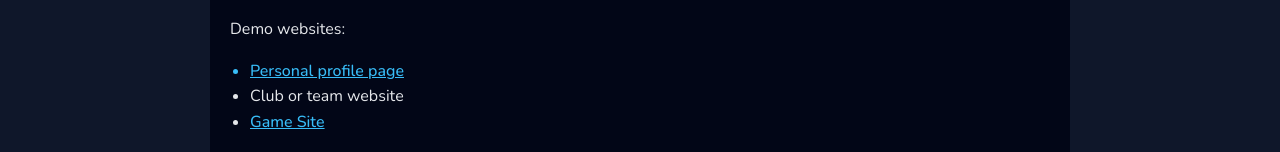
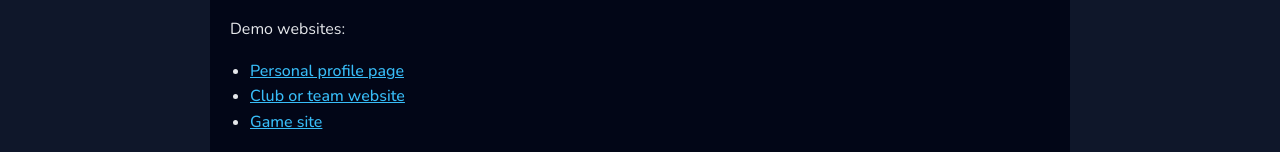
Before and after one commit to DargonWebsites/DargonWebsites.github.io, a plain HTML site: page index.html in a window 1280 px wide. Shown: the part 648-800 px from the top of the page. Drawn offline with Linux system fonts and the light colour scheme.

Commit message:
finished demos

```diff
--- a/index.html
+++ b/index.html
@@ -43,11 +43,9 @@
       <h2>Examples</h2>
       <p>Demo websites:</p>
       <ul>
-        <a href="https://originaldargon.github.io/Personal-Profile-Example/">
-          <li>Personal profile page</li>
-        </a>
-        <li>Club or team website</li>
-        <li><a href="https://hard-school-work.github.io" target="_blank" rel="noopener">Game Site</a></li>
+        <li><a href="https://originaldargon.github.io/Personal-Profile-Example/" target="_blank" rel="noopener">Personal profile page</a></li>
+        <li><a href="https://originaldargon.github.io/Club-Website-Example/" target="_blank" rel="noopener">Club or team website</a></li>
+        <li><a href="https://hard-school-work.github.io" target="_blank" rel="noopener">Game site</a></li>
       </ul>
     </section>
 
```
